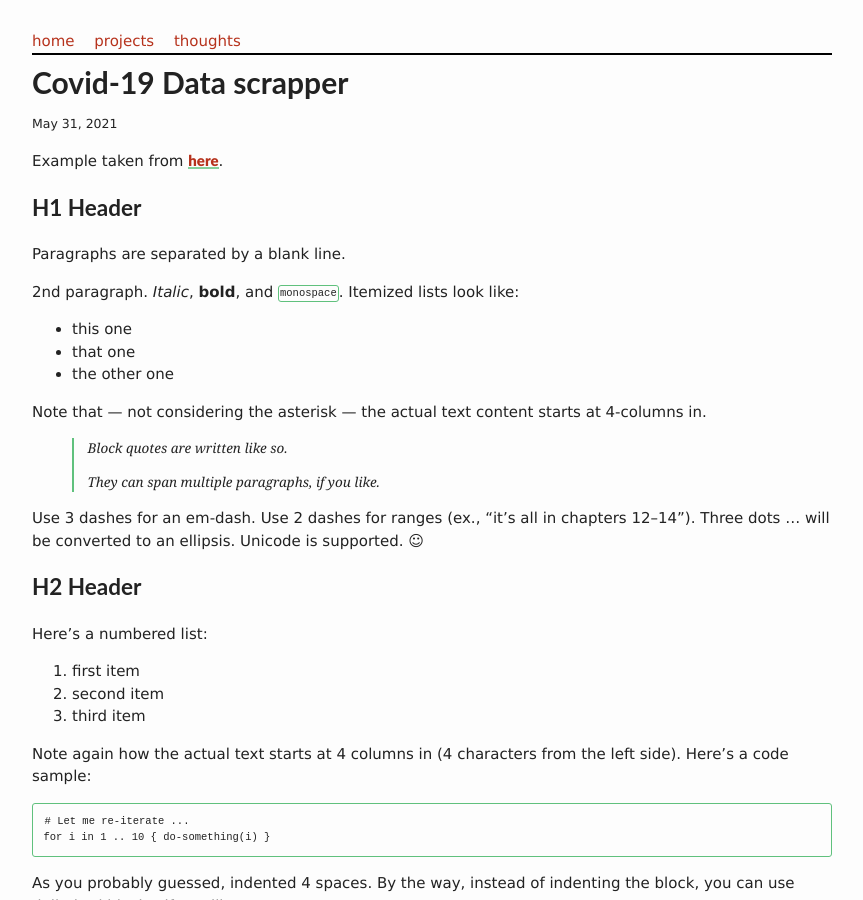
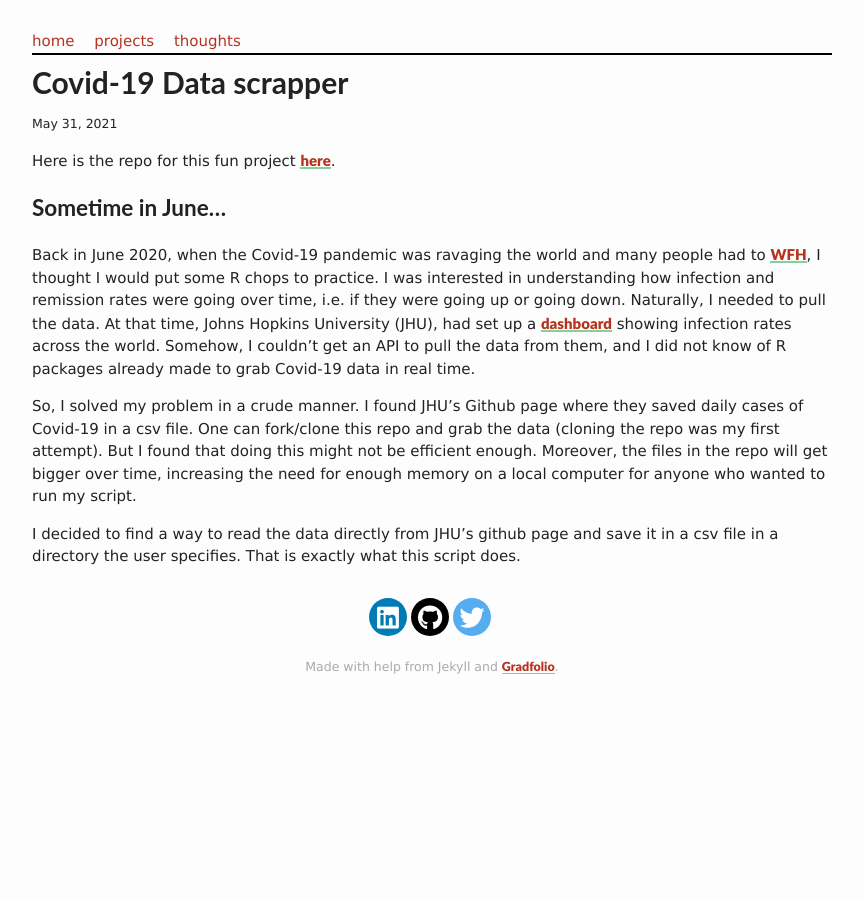
Before and after one commit to tobbyxy/temipete.github.io, a Jekyll site: the page built from _projects/1_project.md, in a window 1280 px wide and 900 px high. Shown: the whole window, without its empty margins (208-1071 px from the left). Built offline with Jekyll 4.4.1, drawn with Linux system fonts in a browser that asks for light colours; nearby versions of some CDN libraries; some of the changed text lies outside the part shown.

Commit message:
Update 1_project.md

```diff
--- a/_projects/1_project.md
+++ b/_projects/1_project.md
@@ -4,163 +4,13 @@ title: Covid-19 Data scrapper
 description: A script written to pull Covid-19 data directly from the JHU's Covid-19 Github repo
 ---
 
-Example taken from [here](http://www.unexpected-vortices.com/sw/rippledoc/quick-markdown-example.html){:target="_blank"}.
+Here is the repo for this fun project [here](https://github.com/TemiPete/Covid19){:target="_blank"}.
 
-H1 Header
+Sometime in June...
 ============
 
-Paragraphs are separated by a blank line.
+Back in June 2020, when the Covid-19 pandemic was ravaging the world and many people had to [WFH](https://www.urbandictionary.com/define.php?term=WFH){:target=_blank"}, I thought I would put some R chops to practice. I was interested in understanding how infection and remission rates were going over time, i.e. if they were going up or going down. Naturally, I needed to pull the data. At that time, Johns Hopkins University (JHU), had set up a [dashboard](https://coronavirus.jhu.edu/map.html){:target="_blank"} showing infection rates across the world. Somehow, I couldn't get an API to pull the data from them, and I did not know of R packages already made to grab Covid-19 data in real time.
 
-2nd paragraph. *Italic*, **bold**, and `monospace`. Itemized lists
-look like:
+So, I solved my problem in a crude manner. I found JHU's Github page where they saved daily cases of Covid-19 in a csv file. One can fork/clone this repo and grab the data (cloning the repo was my first attempt). But I found that doing this might not be efficient enough. Moreover, the files in the repo will get bigger over time, increasing the need for enough memory on a local computer for anyone who wanted to run my script.
 
-  * this one
-  * that one
-  * the other one
-
-Note that --- not considering the asterisk --- the actual text
-content starts at 4-columns in.
-
-> Block quotes are
-> written like so.
->
-> They can span multiple paragraphs,
-> if you like.
-
-Use 3 dashes for an em-dash. Use 2 dashes for ranges (ex., "it's all
-in chapters 12--14"). Three dots ... will be converted to an ellipsis.
-Unicode is supported. ☺
-
-
-H2 Header
-------------
-
-Here's a numbered list:
-
- 1. first item
- 2. second item
- 3. third item
-
-Note again how the actual text starts at 4 columns in (4 characters
-from the left side). Here's a code sample:
-
-    # Let me re-iterate ...
-    for i in 1 .. 10 { do-something(i) }
-
-As you probably guessed, indented 4 spaces. By the way, instead of
-indenting the block, you can use delimited blocks, if you like:
-
-~~~
-define foobar() {
-    print "Welcome to flavor country!";
-}
-~~~
-
-(which makes copying & pasting easier). You can optionally mark the
-delimited block for Pandoc to syntax highlight it:
-
-~~~python
-import time
-# Quick, count to ten!
-for i in range(10):
-    # (but not *too* quick)
-    time.sleep(0.5)
-    print(i)
-~~~
-
-
-
-### An h3 header ###
-
-Now a nested list:
-
- 1. First, get these ingredients:
-
-      * carrots
-      * celery
-      * lentils
-
- 2. Boil some water.
-
- 3. Dump everything in the pot and follow
-    this algorithm:
-
-        find wooden spoon
-        uncover pot
-        stir
-        cover pot
-        balance wooden spoon precariously on pot handle
-        wait 10 minutes
-        goto first step (or shut off burner when done)
-
-    Do not bump wooden spoon or it will fall.
-
-Notice again how text always lines up on 4-space indents (including
-that last line which continues item 3 above).
-
-Here's a link to [a website](http://foo.bar), to a [local
-doc](local-doc.html), and to a [section heading in the current
-doc](#an-h2-header). Here's a footnote [^1].
-
-[^1]: Some footnote text.
-
-Tables can look like this:
-
-Name           Size  Material      Color
-------------- -----  ------------  ------------
-All Business      9  leather       brown
-Roundabout       10  hemp canvas   natural
-Cinderella       11  glass         transparent
-
-Table: Shoes sizes, materials, and colors.
-
-(The above is the caption for the table.) Pandoc also supports
-multi-line tables:
-
---------  -----------------------
-Keyword   Text
---------  -----------------------
-red       Sunsets, apples, and
-          other red or reddish
-          things.
-
-green     Leaves, grass, frogs
-          and other things it's
-          not easy being.
---------  -----------------------
-
-A horizontal rule follows.
-
-***
-
-Here's a definition list:
-
-apples
-  : Good for making applesauce.
-
-oranges
-  : Citrus!
-
-tomatoes
-  : There's no "e" in tomatoe.
-
-Again, text is indented 4 spaces. (Put a blank line between each
-term and  its definition to spread things out more.)
-
-Here's a "line block" (note how whitespace is honored):
-
-| Line one
-|   Line too
-| Line tree
-
-and images can be specified like so:
-
-![example image](example-image.jpg "An exemplary image")
-
-Inline math equation: $\omega = d\phi / dt$. Display
-math should get its own line like so:
-
-$$I = \int \rho R^{2} dV$$
-
-And note that you can backslash-escape any punctuation characters
-which you wish to be displayed literally, ex.: \`foo\`, \*bar\*, etc.
+I decided to find a way to read the data directly from JHU's github page and save it in a csv file in a directory the user specifies. That is exactly what this script does.
```
